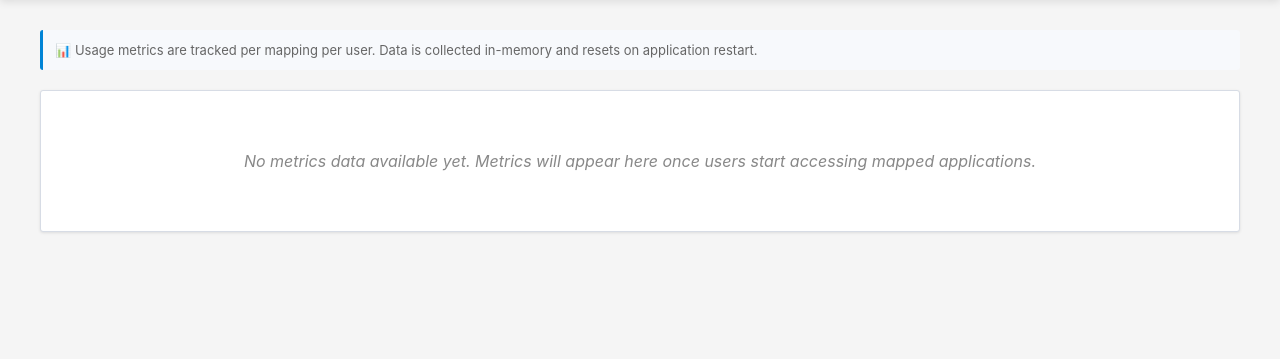
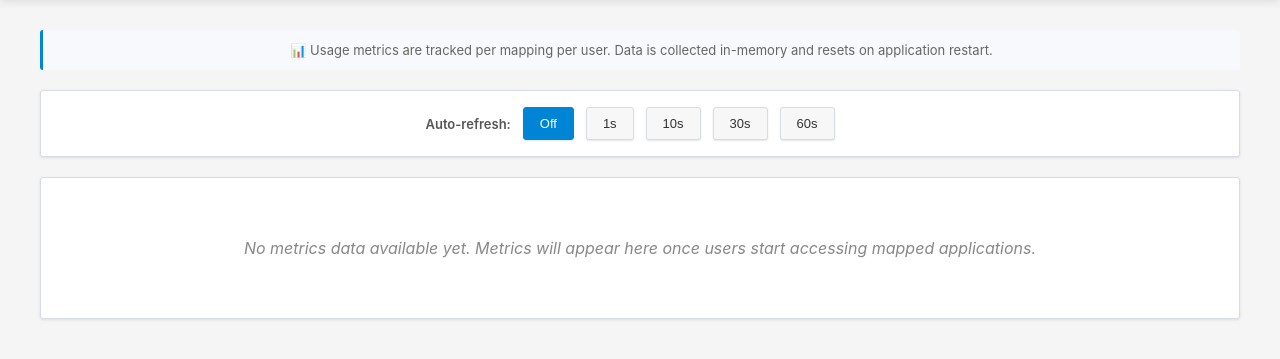
Before and after one commit to okigan/revproxauth, a FastAPI app: template templates/metrics.html in a window 1280 px wide. Shown: the part 94-453 px from the top of the page. Run offline with FastAPI, Linux system fonts and the light colour scheme; the template is opened without the code that fills it, so the values that code supplies are empty; parts of the project's set-up code (start-up, migrations or seed data) failed here and were passed over.

Commit message:
Enhance metrics tracking with incremental updates and auto-refresh controls in the metrics page

```diff
--- a/main.py
+++ b/main.py
@@ -172,12 +172,19 @@ def save_mappings(mappings):
         raise HTTPException(status_code=500, detail=f"Failed to save mappings: {str(e)}") from None
 
 
-def record_metrics(mapping_url: str, username: str, bytes_sent: int, bytes_received: int):
-    """Record metrics for a request."""
+def update_metrics(
+    mapping_url: str,
+    username: str,
+    bytes_sent: int = 0,
+    bytes_received: int = 0,
+    increment_request: bool = False,
+):
+    """Update metrics incrementally. Can update bytes and/or increment request count."""
     with metrics_lock:
         key = (mapping_url, username)
         metrics = metrics_storage[key]
-        metrics["requests"] += 1
+        if increment_request:
+            metrics["requests"] += 1
         metrics["bytes_sent"] += bytes_sent
         metrics["bytes_received"] += bytes_received
         now = datetime.now().strftime("%Y-%m-%d %H:%M:%S")
@@ -656,29 +663,51 @@ async def proxy_request(request: Request, dest_url: str, path: str, mapping_url:
         content_type = (resp.headers.get("content-type") or "").lower()
         is_sse = "text/event-stream" in content_type
 
-        # Track bytes received
+        # Track bytes received and batch threshold for incremental updates
         bytes_received = 0
+        bytes_since_last_update = 0
+        update_batch_size = 1024 * 100  # Update metrics every 100KB to reduce lock contention
+
+        # Initialize request metrics (count request + initial bytes sent)
+        if mapping_url and username:
+            update_metrics(mapping_url, username, bytes_sent=body_bytes, increment_request=True)
 
         async def generate():
-            nonlocal bytes_received
+            nonlocal bytes_received, bytes_since_last_update
             try:
                 if is_sse:
                     # aiter_lines yields text without newline; re-add newline and
                     # encode to bytes for StreamingResponse.
                     async for line in resp.aiter_lines():
                         chunk = (line + "\n").encode("utf-8")
-                        bytes_received += len(chunk)
+                        chunk_size = len(chunk)
+                        bytes_received += chunk_size
+                        bytes_since_last_update += chunk_size
+
+                        # Update metrics incrementally when batch threshold reached
+                        if mapping_url and username and bytes_since_last_update >= update_batch_size:
+                            update_metrics(mapping_url, username, bytes_received=bytes_since_last_update)
+                            bytes_since_last_update = 0
+
                         yield chunk
                 else:
                     async for chunk in resp.aiter_bytes(chunk_size=8192):
-                        bytes_received += len(chunk)
+                        chunk_size = len(chunk)
+                        bytes_received += chunk_size
+                        bytes_since_last_update += chunk_size
+
+                        # Update metrics incrementally when batch threshold reached
+                        if mapping_url and username and bytes_since_last_update >= update_batch_size:
+                            update_metrics(mapping_url, username, bytes_received=bytes_since_last_update)
+                            bytes_since_last_update = 0
+
                         yield chunk
             finally:
                 await resp.aclose()
                 await client.aclose()
-                # Record metrics after response is complete
-                if mapping_url and username:
-                    record_metrics(mapping_url, username, body_bytes, bytes_received)
+                # Record any remaining bytes not yet recorded
+                if mapping_url and username and bytes_since_last_update > 0:
+                    update_metrics(mapping_url, username, bytes_received=bytes_since_last_update)
 
         return StreamingResponse(
             generate(),
--- a/templates/metrics.html
+++ b/templates/metrics.html
@@ -109,6 +109,59 @@
         background: #f7f9fc;
         border-radius: 3px;
         border-left: 3px solid #0084d6;
+        text-align: center;
+    }
+
+    .refresh-controls {
+        display: flex;
+        justify-content: center;
+        align-items: center;
+        gap: 12px;
+        margin-bottom: 20px;
+        padding: 16px;
+        background: white;
+        border-radius: 3px;
+        box-shadow: 0 1px 3px rgba(0, 0, 0, 0.1);
+        border: 1px solid #d7dce5;
+    }
+
+    .refresh-label {
+        font-size: 13px;
+        color: #555;
+        font-weight: 600;
+    }
+
+    .refresh-btn {
+        padding: 8px 16px;
+        background: #f7f7f7;
+        color: #333;
+        border: 1px solid #d7dce5;
+        border-radius: 3px;
+        cursor: pointer;
+        font-size: 13px;
+        font-weight: 500;
+        transition: all 0.15s ease;
+    }
+
+    .refresh-btn:hover {
+        background: #e8e8e8;
+        border-color: #b8c0cc;
+    }
+
+    .refresh-btn.active {
+        background: #0084d6;
+        color: white;
+        border-color: #0084d6;
+    }
+
+    .refresh-btn.active:hover {
+        background: #0077c2;
+    }
+
+    .refresh-status {
+        font-size: 12px;
+        color: #888;
+        margin-left: 8px;
     }
 
     .no-data {
@@ -143,6 +196,16 @@
     <div class="container">
         <div class="info-text">
             📊 Usage metrics are tracked per mapping per user. Data is collected in-memory and resets on application restart.
+        </div>
+
+        <div class="refresh-controls">
+            <span class="refresh-label">Auto-refresh:</span>
+            <button class="refresh-btn" data-interval="0" onclick="setRefreshInterval(0)">Off</button>
+            <button class="refresh-btn" data-interval="1" onclick="setRefreshInterval(1)">1s</button>
+            <button class="refresh-btn" data-interval="10" onclick="setRefreshInterval(10)">10s</button>
+            <button class="refresh-btn" data-interval="30" onclick="setRefreshInterval(30)">30s</button>
+            <button class="refresh-btn" data-interval="60" onclick="setRefreshInterval(60)">60s</button>
+            <span class="refresh-status" id="refresh-status"></span>
         </div>
 
         {% if total_requests > 0 %}
@@ -205,3 +268,62 @@
         {% endif %}
     </div>
 {% endblock %}
+
+{% block page_scripts %}
+    let refreshIntervalId = null;
+    let currentInterval = 0;
+    let countdown = 0;
+
+    function setRefreshInterval(seconds) {
+        // Clear existing interval
+        if (refreshIntervalId) {
+            clearInterval(refreshIntervalId);
+            refreshIntervalId = null;
+        }
+
+        // Update button states
+        document.querySelectorAll('.refresh-btn').forEach(btn => {
+            btn.classList.remove('active');
+        });
+        document.querySelector(`[data-interval="${seconds}"]`).classList.add('active');
+
+        currentInterval = seconds;
+        countdown = seconds;
+
+        if (seconds > 0) {
+            // Set new interval
+            refreshIntervalId = setInterval(() => {
+                countdown--;
+                if (countdown <= 0) {
+                    window.location.reload();
+                } else {
+                    updateRefreshStatus();
+                }
+            }, 1000);
+            updateRefreshStatus();
+        } else {
+            document.getElementById('refresh-status').textContent = '';
+        }
+
+        // Save preference to localStorage
+        localStorage.setItem('metricsRefreshInterval', seconds);
+    }
+
+    function updateRefreshStatus() {
+        const status = document.getElementById('refresh-status');
+        if (countdown > 0) {
+            status.textContent = `Refreshing in ${countdown}s`;
+        }
+    }
+
+    // Restore saved preference on load
+    document.addEventListener('DOMContentLoaded', function() {
+        const savedInterval = localStorage.getItem('metricsRefreshInterval');
+        if (savedInterval !== null) {
+            setRefreshInterval(parseInt(savedInterval));
+        } else {
+            // Default to Off
+            setRefreshInterval(0);
+        }
+    });
+{% endblock %}
```
